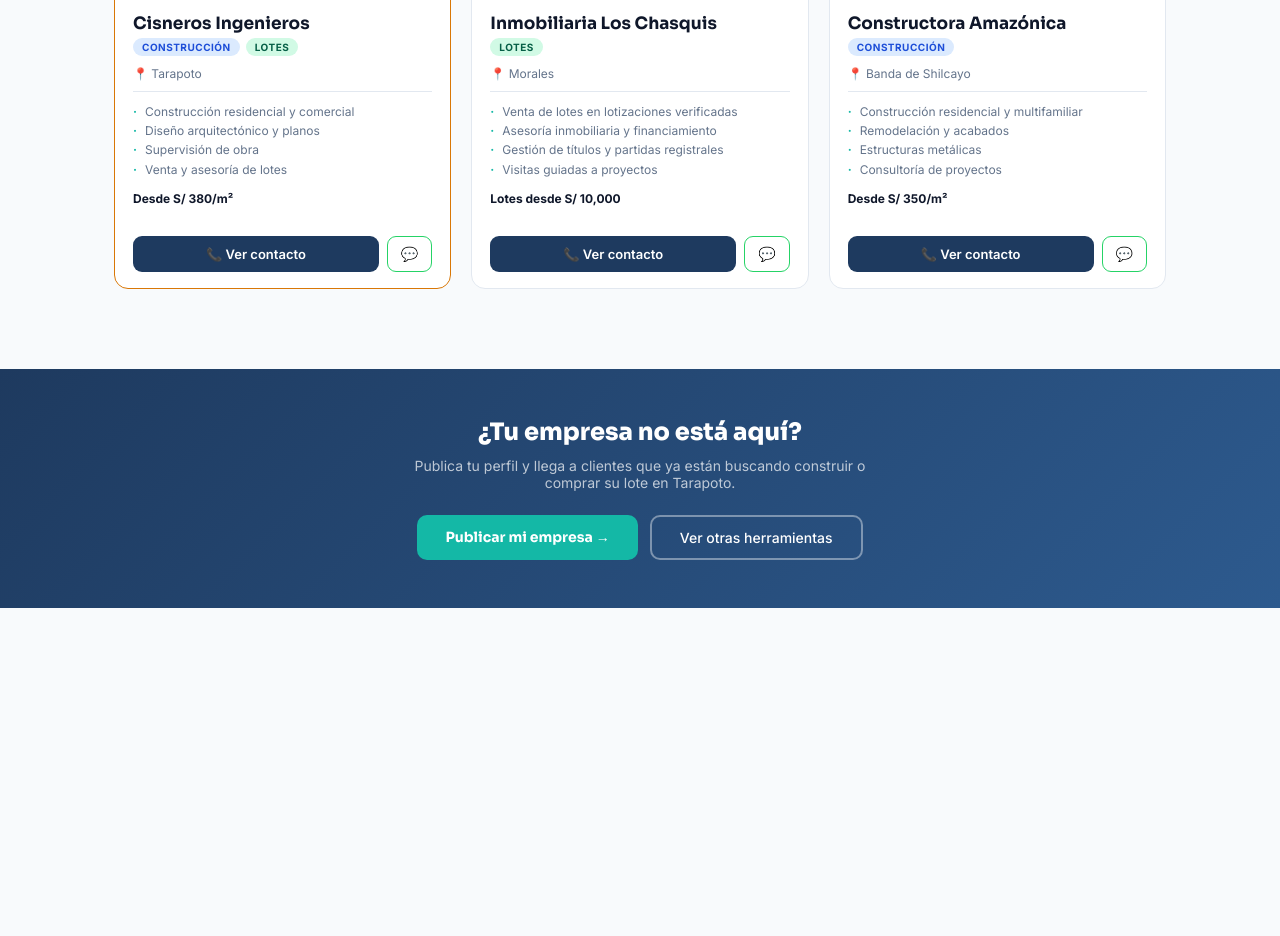
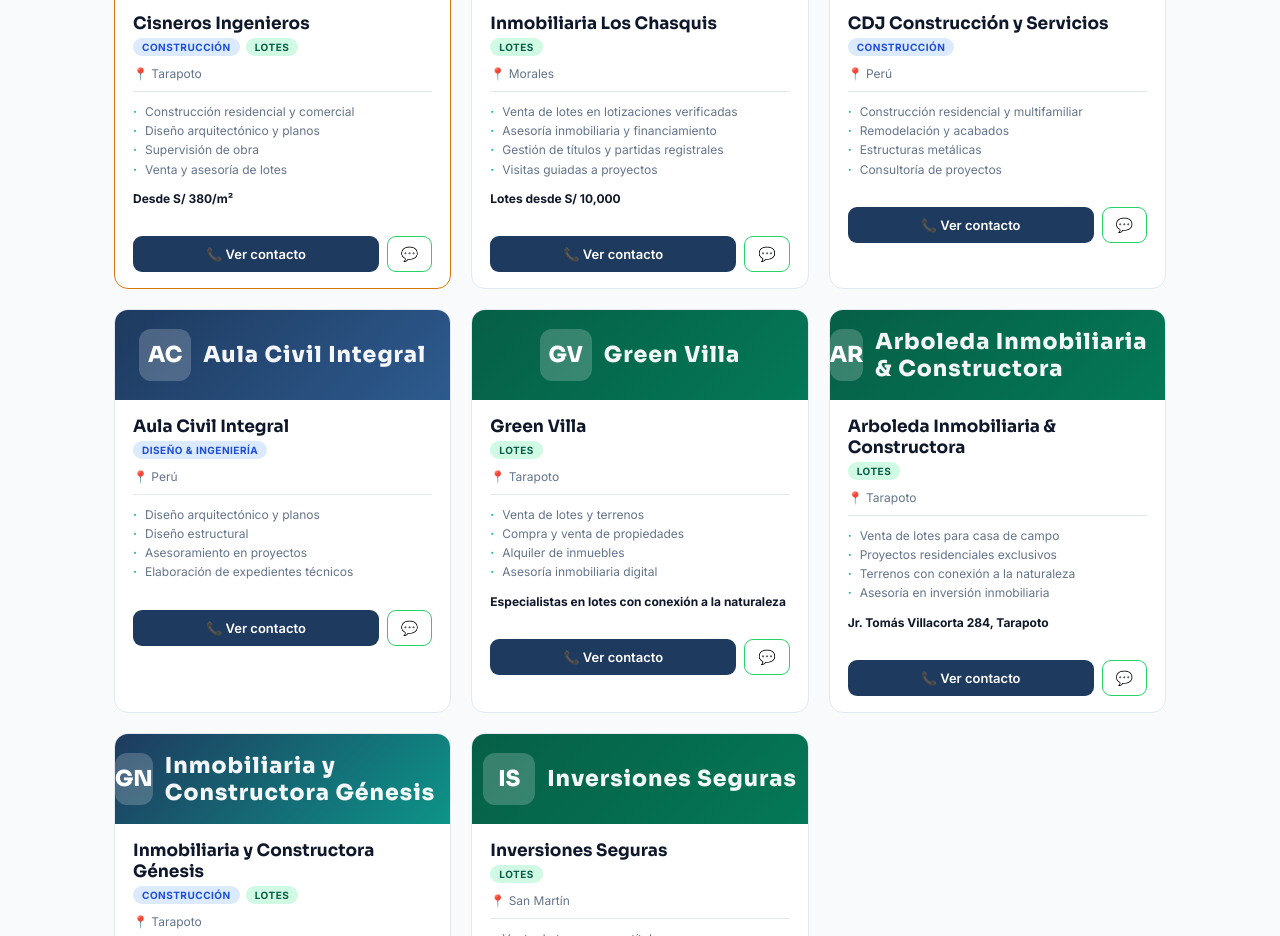
Before and after one commit to diegorep01/civilialabs, a plain HTML site: page procheck/index.html in a window 1280 px wide. Shown: the part 429-1365 px from the top of the page. Before the commit the page ends 1037 px from the top, so only its background shows below. Drawn offline with Linux system fonts and the light colour scheme.

Commit message:
ProCheck: add 4 real companies from Tarapoto (Green Villa, Arboleda, Genesis, Inversiones Seguras)
Co-Authored-By: Claude Sonnet 4.6 <noreply@anthropic.com>

```diff
--- a/procheck/index.html
+++ b/procheck/index.html
@@ -332,17 +332,92 @@ const EMPRESAS = [
   },
   {
     id: 3,
-    nombre: 'Constructora Amazónica',
+    nombre: 'CDJ Construcción y Servicios',
     tipos: ['construccion'],
     tipoLabel: ['Construcción'],
     logoClase: '',
-    inicial: 'CA',
-    zona: 'Banda de Shilcayo',
+    inicial: 'CDJ',
+    zona: 'Perú',
     servicios: ['Construcción residencial y multifamiliar','Remodelación y acabados','Estructuras metálicas','Consultoría de proyectos'],
-    ref: 'Desde S/ 350/m²',
-    tel: '944 000 003',
-    det: 'Construcción con materiales de calidad y plazos cumplidos. Operamos en toda la región San Martín.',
-    wa: '51944000003',
+    ref: '',
+    tel: '962 664 890',
+    det: 'Empresa de construcción con amplia experiencia en proyectos residenciales y comerciales.',
+    wa: '51962664890',
+    destacada: false,
+  },
+  {
+    id: 4,
+    nombre: 'Aula Civil Integral',
+    tipos: ['construccion'],
+    tipoLabel: ['Diseño & Ingeniería'],
+    logoClase: '',
+    inicial: 'AC',
+    zona: 'Perú',
+    servicios: ['Diseño arquitectónico y planos','Diseño estructural','Asesoramiento en proyectos','Elaboración de expedientes técnicos'],
+    ref: '',
+    tel: '962 664 890',
+    det: 'Especialistas en diseño arquitectónico, diseño estructural y asesoramiento técnico. A cargo del Ing. Jorge Poma Aliaga.',
+    wa: '51962664890',
+    destacada: false,
+  },
+  {
+    id: 5,
+    nombre: 'Green Villa',
+    tipos: ['lotes'],
+    tipoLabel: ['Lotes'],
+    logoClase: 'lotes',
+    inicial: 'GV',
+    zona: 'Tarapoto',
+    servicios: ['Venta de lotes y terrenos','Compra y venta de propiedades','Alquiler de inmuebles','Asesoría inmobiliaria digital'],
+    ref: 'Especialistas en lotes con conexión a la naturaleza',
+    tel: '973 480 462',
+    det: 'Empresa digital especializada en compra, venta y alquiler de propiedades en Tarapoto. Más de 225 anuncios activos en la región San Martín.',
+    wa: '51973480462',
+    destacada: false,
+  },
+  {
+    id: 6,
+    nombre: 'Arboleda Inmobiliaria & Constructora',
+    tipos: ['lotes'],
+    tipoLabel: ['Lotes'],
+    logoClase: 'lotes',
+    inicial: 'AR',
+    zona: 'Tarapoto',
+    servicios: ['Venta de lotes para casa de campo','Proyectos residenciales exclusivos','Terrenos con conexión a la naturaleza','Asesoría en inversión inmobiliaria'],
+    ref: 'Jr. Tomás Villacorta 284, Tarapoto',
+    tel: '',
+    det: 'Empresa innovadora que ofrece lotes exclusivos para casas de campo en Tarapoto, con precios accesibles para quienes buscan salir de la ciudad.',
+    wa: '',
+    destacada: false,
+  },
+  {
+    id: 7,
+    nombre: 'Inmobiliaria y Constructora Génesis',
+    tipos: ['ambos'],
+    tipoLabel: ['Construcción','Lotes'],
+    logoClase: 'ambos',
+    inicial: 'GN',
+    zona: 'Tarapoto',
+    servicios: ['Construcción residencial y comercial','Venta de lotes y terrenos','Proyectos inmobiliarios','Consultoría técnica'],
+    ref: 'Jr. Ricardo Palma 213, Tarapoto',
+    tel: '042 523 063',
+    det: 'Constructora e inmobiliaria con más de 20 años en Tarapoto. Proyectos residenciales y comerciales en la región San Martín.',
+    wa: '',
+    destacada: false,
+  },
+  {
+    id: 8,
+    nombre: 'Inversiones Seguras',
+    tipos: ['lotes'],
+    tipoLabel: ['Lotes'],
+    logoClase: 'lotes',
+    inicial: 'IS',
+    zona: 'San Martín',
+    servicios: ['Venta de terrenos con título','Terrenos desde S/ 14,300','Asesoría personalizada y visitas guiadas','Financiamiento hasta 24 meses sin intereses'],
+    ref: 'Desde S/ 14,300 · Financiamiento disponible',
+    tel: '967 385 753',
+    det: 'Especialistas en terrenos en zonas de alto crecimiento urbano en San Martín. Proyección de valorización anual del 12%. Títulos saneados y libres de cargas.',
+    wa: '51967385753',
     destacada: false,
   },
 ];
```
